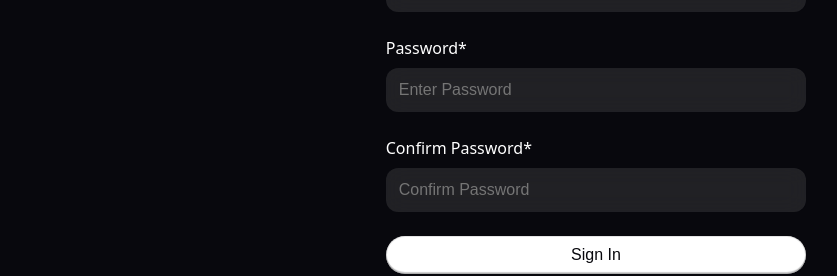
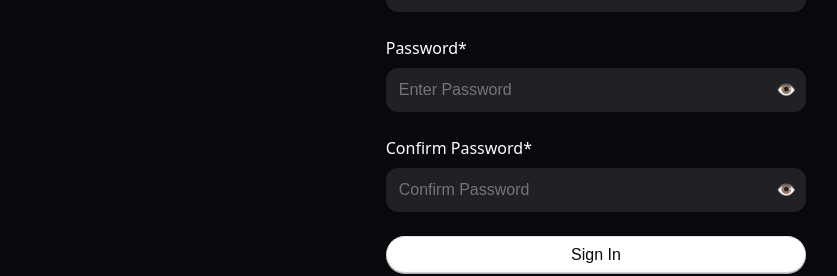
Before and after one commit to divyanshbansal08/EventriX, a React (Vite) app in the folder frontend/: page /signin in a window 1280 px wide. Shown: the part 472-748 px from the top of the page, without its empty margins (44-881 px from the left). Built offline with nearby package versions, Linux system fonts and the light colour scheme.

Commit message:
changed view password style

```diff
--- a/frontend/package.json
+++ b/frontend/package.json
@@ -31,6 +31,6 @@
     "globals": "^15.15.0",
     "postcss": "^8.5.3",
     "tailwindcss": "^4.0.12",
-    "vite": "^6.2.0"
+    "vite": "^6.2.2"
   }
 }
--- a/frontend/src/Loginpage/components/Body/tabcontent.jsx
+++ b/frontend/src/Loginpage/components/Body/tabcontent.jsx
@@ -14,6 +14,8 @@
     const [error, setError] = useState('');
     const [success, setSuccess] = useState('');
     const [messageKey, setMessageKey] = useState(0);
+    const [showPassword, setShowPassword] = useState(false);
+    const [showConfirmPassword, setShowConfirmPassword] = useState(false);
     const navigate = useNavigate();
 
     const handleSubmit = async (e) => {
@@ -26,7 +28,7 @@
             setMessageKey(prevKey => prevKey + 1);
             return;
         }
-        if (password != confirmpassword) {
+        if (password !== confirmpassword) {
             setError('Password is not same');
             setMessageKey(prevKey => prevKey + 1);
             return;
@@ -80,30 +82,49 @@
                 />
                 <div className="signup_form_field-wrapper">
                     <label className="signup_form_field-label">Password*</label>
+                    <div style={{ display: "flex", alignItems: "center" }}>
                         <input
                             className="signup_form_input signup_form_input-1"
-                        type="password"
+                            type={showPassword ? "text" : "password"}
                             placeholder="Enter Password"
                             value={password}
-                        onChange={(e) => {
-                            const newPassword = e.target.value;
-                            setPassword(newPassword);
-
-                        }}
+                            onChange={(e) => setPassword(e.target.value)}
                         />
+                        <span
+                            onClick={() => setShowPassword(!showPassword)}
+                            style={{ position: "absolute",
+                                right: "10px",
+                                top: "70%",
+                                transform: "translateY(-50%)",
+                                cursor: "pointer",
+                                color: "white" }}
+                        >
+                            {showPassword ? "🙈" : "👁️"}
+                        </span>
+                    </div>
                 </div>
                 <div className="signup_form_field-wrapper">
                     <label className="signup_form_field-label">Confirm Password*</label>
+                    <div style={{ display: "flex", alignItems: "center" }}>
                         <input
                             className="signup_form_input signup_form_input-1"
-                        type="password"
+                            type={showConfirmPassword ? "text" : "password"}
                             placeholder="Confirm Password"
                             value={confirmpassword}
-                        onChange={(e) => {
-                            const newConfirmpassword = e.target.value;
-                            setConfirmpassword(newConfirmpassword);
-                        }}
+                            onChange={(e) => setConfirmpassword(e.target.value)}
                         />
+                        <span
+                            onClick={() => setShowConfirmPassword(!showConfirmPassword)}
+                            style={{ position: "absolute",
+                                right: "10px",
+                                top: "70%",
+                                transform: "translateY(-50%)",
+                                cursor: "pointer",
+                                color: "white" }}
+                        >
+                            {showConfirmPassword ? "🙈" : "👁️"}
+                        </span>
+                    </div>
                 </div>
                 <Button />
 
--- a/frontend/src/Loginpage/components/Body/tabcontent_login.jsx
+++ b/frontend/src/Loginpage/components/Body/tabcontent_login.jsx
@@ -10,6 +10,7 @@
 function Tabscontent_login() {
     const [email, setEmail] = useState('');
     const [password, setPassword] = useState('');
+    const [showPassword, setShowPassword] = useState(false);
     const [error, setError] = useState('');
     const [success, setSuccess] = useState('');
     const [messageKey, setMessageKey] = useState(0);
@@ -74,13 +75,28 @@
                                 Forgot your password?
                             </div>
                         </div>
+                        <div style={{ position: "relative" }}>
                             <input
                                 className="signup_form_input signup_form_input-1"
-                            type="password"
+                                type={showPassword ? "text" : "password"}
                                 placeholder="Password"
                                 value={password}
                                 onChange={(e) => setPassword(e.target.value)}
                             />
+                            <span
+                                onClick={() => setShowPassword(!showPassword)}
+                                style={{
+                                    position: "absolute",
+                                    right: "10px",
+                                    top: "50%",
+                                    transform: "translateY(-50%)",
+                                    cursor: "pointer",
+                                    color: "white"
+                                }}
+                            >
+                                {showPassword ? "🙈" : "👁️"}
+                            </span>
+                        </div>
                     </div>
 
                     <Button />
@@ -101,7 +117,7 @@
                                         left: "0",
                                         right: "0",
                                         textAlign: "center",
-                                        pointerEvents: "none" // Prevent error from blocking clicks
+                                        pointerEvents: "none"
                                     }}
                                 >
                                     {error}
@@ -117,7 +133,7 @@
                                     left: "0",
                                     right: "0",
                                     textAlign: "center",
-                                    pointerEvents: "none" // Just to be consistent
+                                    pointerEvents: "none"
                                 }}
                             >
                                 {success}
@@ -129,7 +145,7 @@
                         <div
                             className="noaccount_login-1"
                             onClick={() => {
-                                setError(''); // Clear error state
+                                setError('');
                                 navigate("/signin");
                             }}
                             style={{ cursor: "pointer", color: "white", textDecoration: "underline" }}
```
Also changed, not shown: 1 other file (tests, documents, lock files or other folders). Lines whose indentation alone changed are shown as unchanged.
